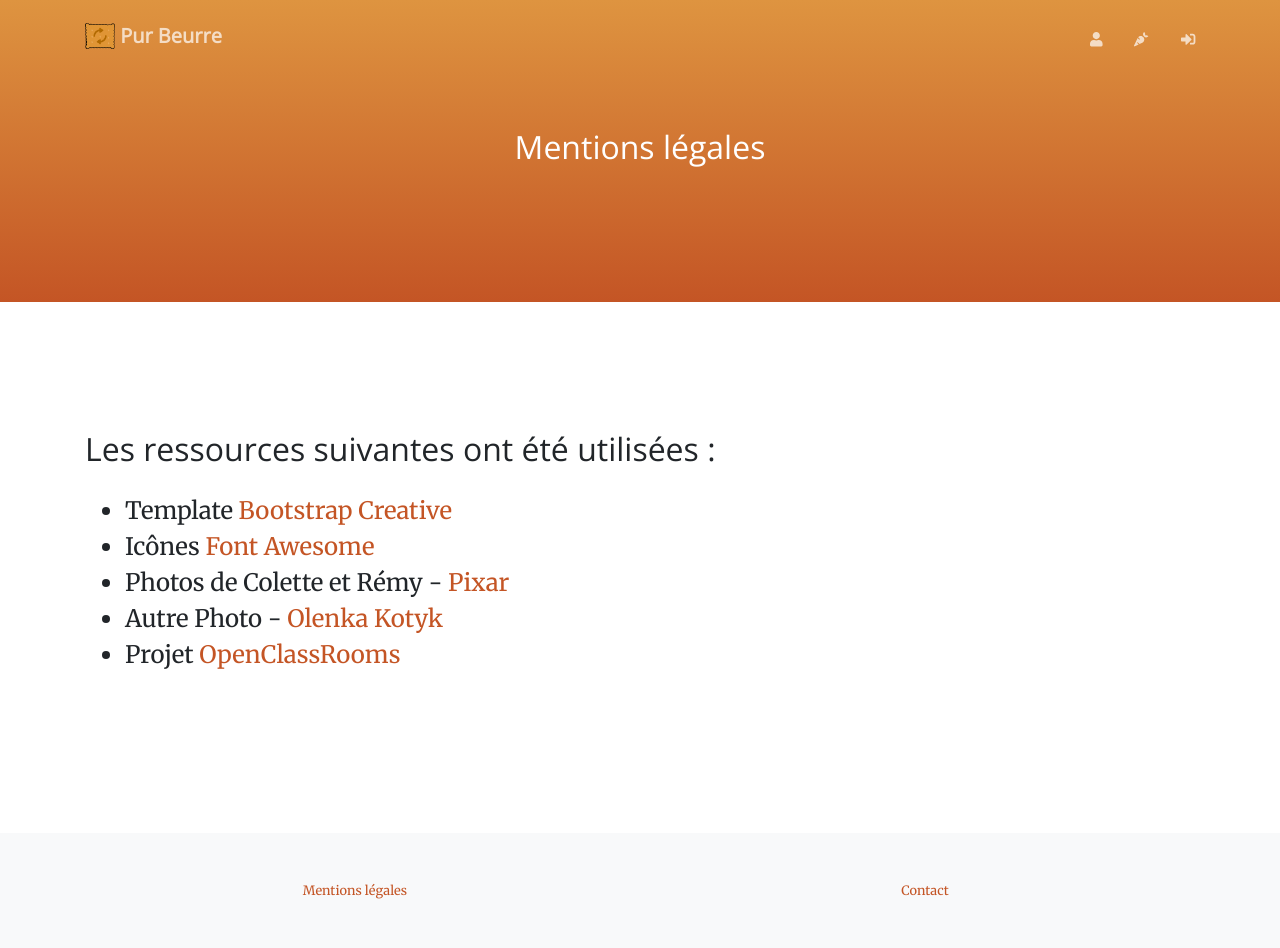
After one commit to quentin338/Purebeurre-p8, a Django app: page /legal/ in a window 1280 px wide. The commit adds this page. Run offline with Django 3.2, Linux system fonts and the light colour scheme; some libraries are stand-ins or nearby versions; some web fonts are replaced.

Commit message:
Added credits.html. Fixed footer to the bottom. Navsearch box background in light gray. Changed account.html color to bg-gradient.

```diff
--- a/core/static/src/scss/_custom.scss
+++ b/core/static/src/scss/_custom.scss
@@ -1,3 +1,7 @@
+body {
+    min-height: 100vh;
+}
+
 .logo-purbeurre {
     width: 30px;
     height: 30px;
@@ -27,6 +31,10 @@
 
 .navbar-scrolled .carrot-icon:hover {
     filter: invert(27%) sepia(51%) saturate(2878%) hue-rotate(346deg) brightness(104%) contrast(97%);
+}
+
+.bg-nav-search {
+    background-color: #e2e6ea;
 }
 
 label {
@@ -98,6 +106,14 @@
     border-bottom-right-radius: 20%;
 }
 
+.credit-text {
+    font-size: 1.5rem;
+}
+
+.bg-gradient {
+    background: linear-gradient($caramel, $rooibos);
+}
+
 @media (max-width: 1199px) {
     .product-img {
         max-width: 15rem;
--- a/core/static/src/scss/_masthead.scss
+++ b/core/static/src/scss/_masthead.scss
@@ -20,7 +20,7 @@
     }
     @include media-breakpoint-up(lg) {
         height: 100vh;
-        min-height: 40rem;
+        //min-height: 40rem;
         padding-top: $navbar-height;
         padding-bottom: 0;
         p {
--- a/core/static/src/scss/_variables.scss
+++ b/core/static/src/scss/_variables.scss
@@ -5,6 +5,8 @@
 $orange: #f4623a;
 $brown: #5c4d42;
 $rooibos: #C45525;
+$biscuit: #E8A75D;
+$caramel: #DE9440;
 
 //- Override primary color
 $primary: $rooibos;
--- a/core/templates/core/base.html
+++ b/core/templates/core/base.html
@@ -34,7 +34,7 @@
 {% endblock %}
 </head>
 
-<body id="page-top">
+<body class="d-flex flex-column min-vh-100 justify-content-between" id="page-top">
 
 {% block navbar %}
  {% include "core/navbar_search.html" %}
@@ -42,7 +42,7 @@
 
 {% block picture_product %}
   <!-- Call to Action Section -->
-  <section class="page-section bg-dark text-white">
+  <section class="page-section bg-gradient text-white">
     <div class="container text-center">
       <h2 class="mb-4">{% block product_name %}{% endblock %}</h2>
 {#      <a class="btn btn-light btn-xl" href="https://startbootstrap.com/themes/creative/">Download Now!</a>#}
@@ -56,12 +56,12 @@
 
 {% block footer %}
   <!-- Footer -->
-  <footer class="bg-light py-5">
+  <footer class="bg-light py-5 mt-3">
     <div class="container">
 {#      <div class="col-lg-4 small text-center text-muted">Copyright &copy; 2019 - Start Bootstrap</div>#}
       <div class="row">
         <div class="col-lg-6 small text-center text-muted">
-          <a href="#nothing">Mentions légales</a>
+          <a href="{% url 'core:legal_mentions' %}">Mentions légales</a>
         </div>
         <div class="col-lg-6 small text-center text-muted">
           <a href="mailto:direct@danslesspams.com">Contact</a>
--- /dev/null
+++ b/core/templates/core/credits.html
@@ -0,0 +1,32 @@
+{% extends 'core/base.html' %}
+
+{% block title %}Mentions légales{% endblock %}
+
+{% block picture_product %}{% endblock %}
+
+{% block content %}
+  <section class="page-section bg-gradient" id="about">
+    <div class="container">
+      <div class="row justify-content-center">
+        <div class="col-lg-8 text-center">
+          <h2 class="text-white mt-0">Mentions légales</h2>
+        </div>
+      </div>
+    </div>
+  </section>
+
+  <section class="page-section" id="credit-list">
+    <div class="container">
+      <h2 class="mb-4">Les ressources suivantes ont été utilisées :</h2>
+      <ul>
+        <li class="credit-text">Template <a href="https://github.com/BlackrockDigital/startbootstrap-creative">
+          Bootstrap Creative
+        </a></li>
+        <li class="credit-text">Icônes <a href="https://fontawesome.com/">Font Awesome</a></li>
+        <li class="credit-text">Photos de Colette et Rémy - <a href="https://www.pixar.com/">Pixar</a></li>
+        <li class="credit-text">Autre Photo - <a href="https://unsplash.com/photos/eqsEZNCm4-c">Olenka Kotyk</a></li>
+        <li class="credit-text">Projet <a href="https://openclassrooms.com/">OpenClassRooms</a></li>
+      </ul>
+    </div>
+  </section>
+{% endblock %}
--- /dev/null
+++ b/core/urls.py
@@ -0,0 +1,9 @@
+from django.urls import path
+from . import views
+
+
+app_name = "core"
+
+urlpatterns = [
+    path('', views.legal_mentions, name="legal_mentions"),
+]
--- /dev/null
+++ b/core/views.py
@@ -0,0 +1,5 @@
+from django.shortcuts import render
+
+
+def legal_mentions(request):
+    return render(request, "core/credits.html")
--- a/products/forms.py
+++ b/products/forms.py
@@ -3,4 +3,4 @@
 
 class SearchForm(forms.Form):
     search = forms.CharField(max_length=100, label="", required=True,
-                             widget=forms.TextInput(attrs={"class": "search-form"}))
+                             widget=forms.TextInput(attrs={"class": "search-form bg-nav-search"}))
--- a/purbeurre/urls.py
+++ b/purbeurre/urls.py
@@ -22,4 +22,5 @@
     # path('products/', include('products.urls')),
     path('favorites/', include('favorites.urls', namespace="favorites")),
     path('users/', include('users.urls')),
+    path('legal/', include('core.urls'))
 ]
--- a/users/templates/users/account.html
+++ b/users/templates/users/account.html
@@ -3,17 +3,13 @@
 {% block picture_product %}{% endblock %}
 
 {% block title %}Informations du compte{% endblock %}
-{% block intro %}Vos informations{% endblock %}
 
 {% block content %}
-  <section class="page-section bg-secondary" id="about">
+  <section class="page-section bg-gradient" id="about">
     <div class="container">
       <div class="row justify-content-center">
         <div class="col-lg-8 text-center">
           <h2 class="text-white mt-0">Votre adresse email : {{ user.email }}</h2>
-{#          <hr class="divider light my-4">#}
-{#          <p class="text-white-50 mb-4">Start Bootstrap has everything you need to get your new website up and running in no time! Choose one of our open source, free to download, and easy to use themes! No strings attached!</p>#}
-{#          <a class="btn btn-light btn-xl js-scroll-trigger" href="#services">Get Started!</a>#}
         </div>
       </div>
     </div>
```
Also changed, not shown: core/static/dist/css/styles.css.
